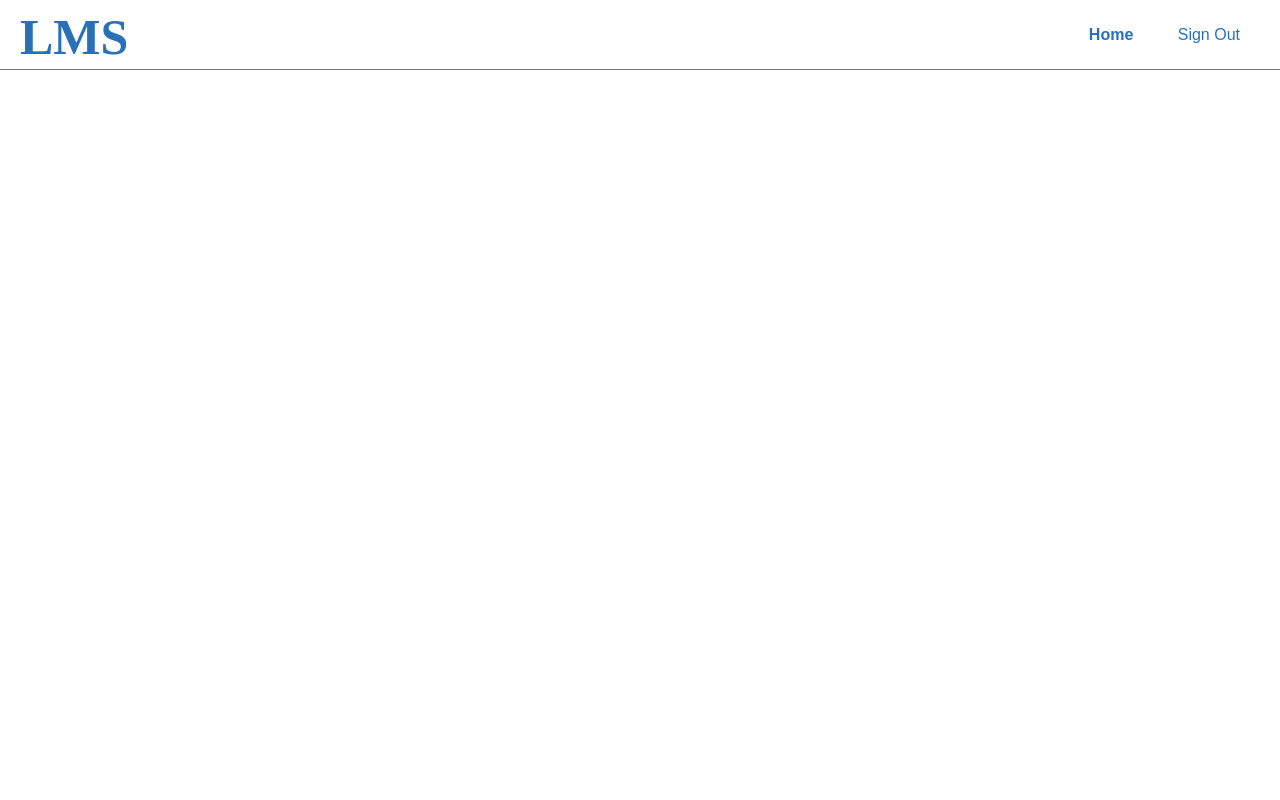
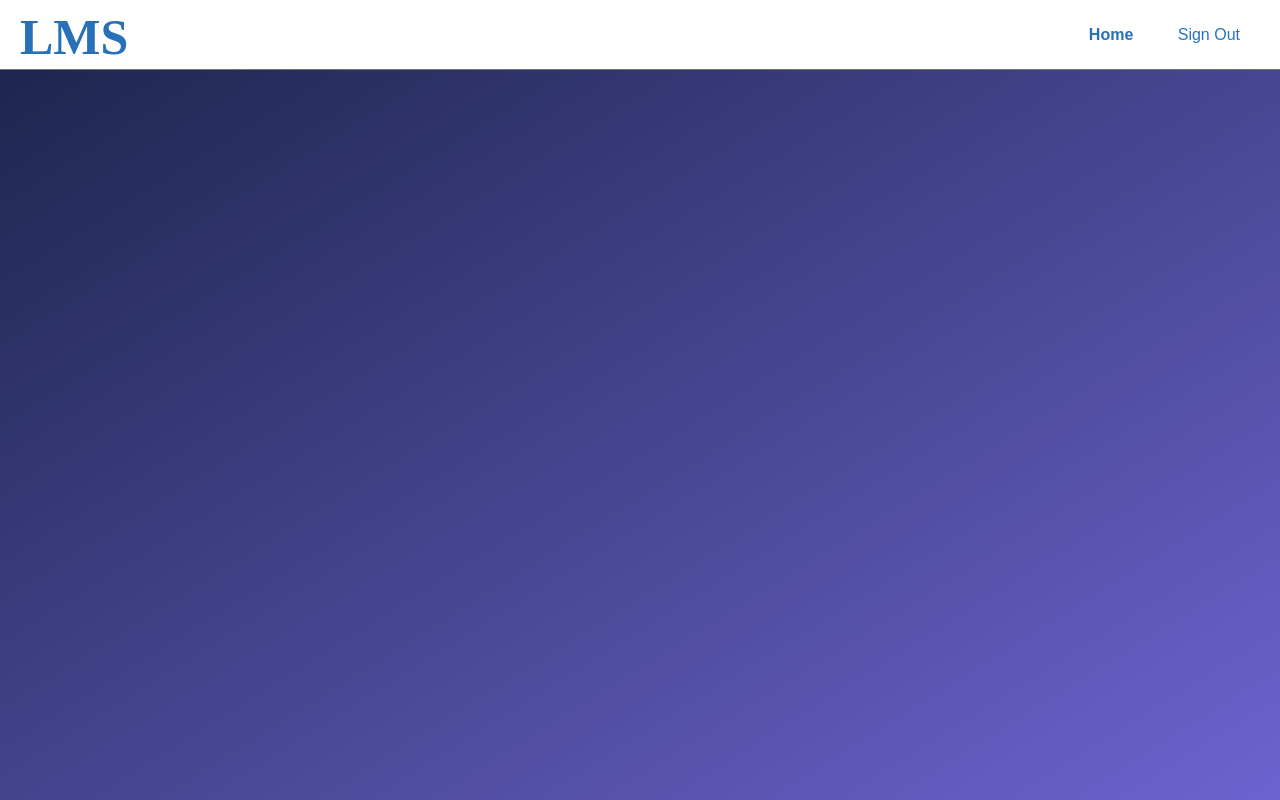
Before and after one commit to hustlaviola/leave-management-system, a plain HTML site: page home.html in a window 1280 px wide. Drawn offline with Linux system fonts and the light colour scheme.

Commit message:
Add image backgroung to the body

```diff
--- a/home.html
+++ b/home.html
@@ -21,5 +21,7 @@
         </ul>
       </nav>
     </header>
+    <section id="showcase">
+    </section>
   </body>
 </html>
```
